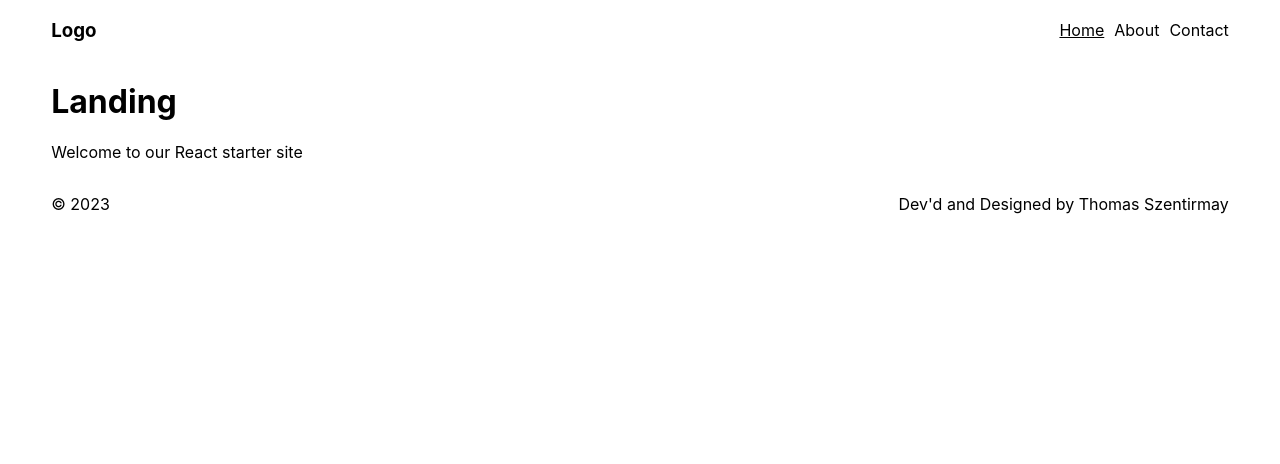
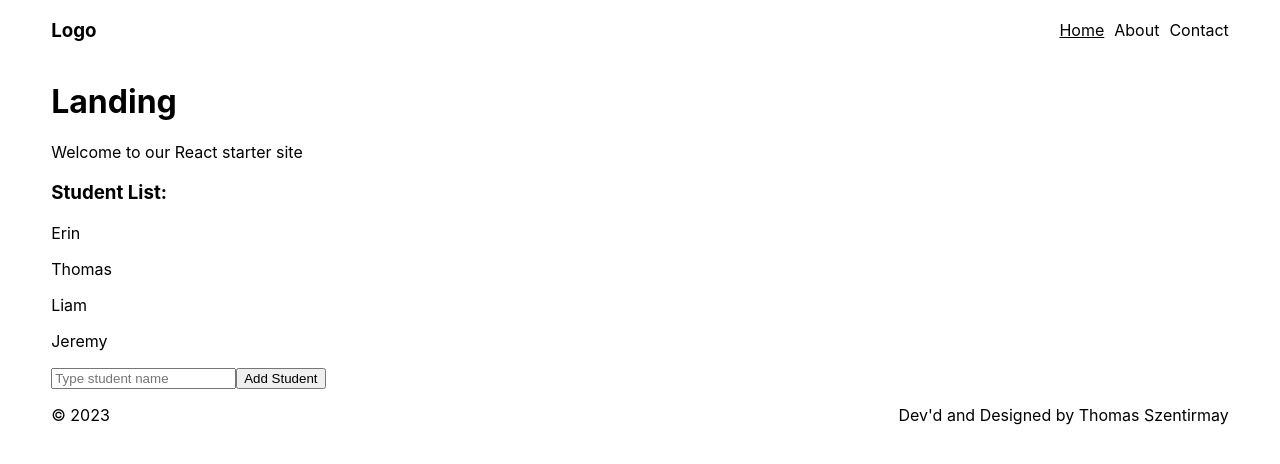
Before and after one commit to ThomasSzentirmay/React-App, a React (Create React App) app in the folder client/: page / in a window 1280 px wide. Shown: the top 464 px of the page. Built offline with nearby package versions, Linux system fonts and the light colour scheme.

Commit message:
created array student name functions

```diff
--- a/client/src/pages/Landing.js
+++ b/client/src/pages/Landing.js
@@ -1,8 +1,32 @@
+import { useState } from 'react';
+
 function Landing() {
+
+    // const students = ['Erin', 'Thomas', 'Liam', 'Jeremy'];
+    const [studentName, setStudentName] = useState('');
+    const [students, setStudents] = useState(['Erin', 'Thomas', 'Liam', 'Jeremy']);
+
+    const handleNameInput = (event) => {
+        setStudentName(event.target.value);
+    }
+
+    const addStudent = () => {
+        setStudents([...students, studentName]);
+        setStudentName('');
+    }
+
     return (
         <main>
             <h1>Landing</h1>
             <p>Welcome to our React starter site</p>
+
+            <h3>Student List:</h3>
+            {students.map((student, i) => (
+                <p key={i}>{student}</p>
+            ))}
+
+            <input onChange={handleNameInput} value={studentName} type='text' placeholder='Type student name' />
+            <button onClick={addStudent}>Add Student</button>
         </main>
     )
 }
```
Also changed, not shown: 1 other file (tests, documents, lock files or other folders).
